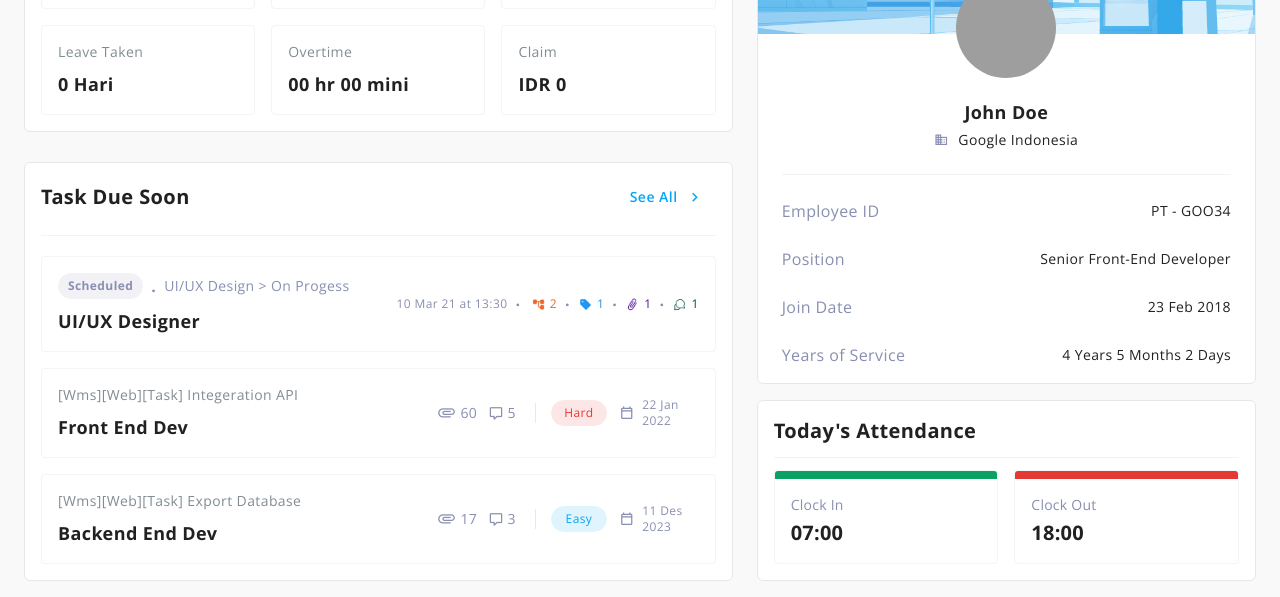
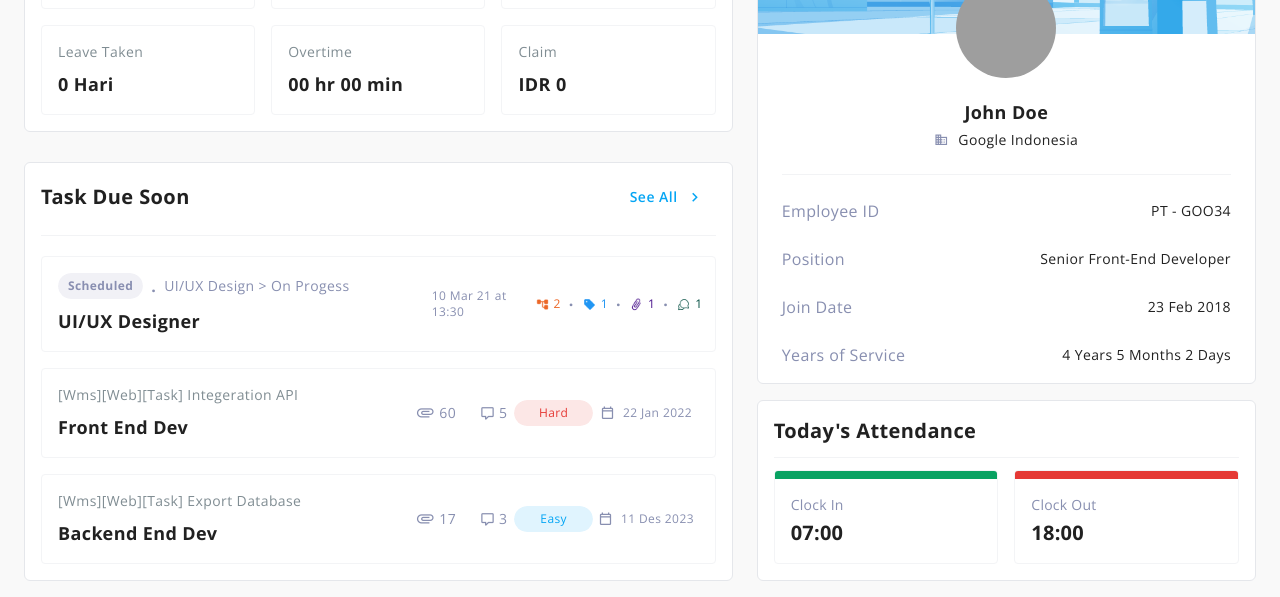
Before and after one commit to rogersovich/vue3-vuetify-vite-ts-starter, a Vue app: page /dashboard in a window 1280 px wide. Both pictures are taken after a click on the element 378 px from the left and 590 px from the top of the page. Shown: the part 283-880 px from the top of the page. Built offline with nearby package versions, Linux system fonts and the light colour scheme; grey boxes are pictures that could not be loaded.

Commit message:
update task responsive

```diff
--- a/src/constant/dashboard.ts
+++ b/src/constant/dashboard.ts
@@ -21,7 +21,7 @@ export const SUMMARY = [
   },
   {
     title: 'Overtime',
-    subtitle: `00 hr 00 mini`,
+    subtitle: `00 hr 00 min`,
   },
   {
     title: 'Claim',
--- a/src/views/dashboard/home/components/TaskScheduled.vue
+++ b/src/views/dashboard/home/components/TaskScheduled.vue
@@ -19,6 +19,7 @@ const task = toRef(props, 'task');
 const emits = defineEmits(['selected']);
 
 // Breakpoints
+// eslint-disable-next-line no-unused-vars
 const { mobile } = useDisplay();
 
 /** Config Store */
@@ -35,7 +36,7 @@ const configStore = useConfig();
       @click="emits('selected', { title: task.title, status: 'scheduled' })"
     >
       <div class="grid-12 tw-items-center tw-gap-2">
-        <div class="tw-col-span-12 md:tw-col-span-7">
+        <div class="tw-col-span-12 md:tw-col-span-6">
           <div class="tw-text-[#808D93] tw-text-sm">
             {{ task.title }}
           </div>
@@ -45,10 +46,10 @@ const configStore = useConfig();
             {{ task.subtitle }}
           </div>
         </div>
-        <div class="tw-col-span-12 md:tw-col-span-5">
-          <div class="grid-12 tw-items-center tw-gap-3">
+        <div class="tw-col-span-12 md:tw-col-span-6">
+          <div class="grid-12 tw-items-center tw-gap-3 md:tw-gap-0">
             <div
-              class="tw-col-span-4 fc tw-gap-4 md:tw-gap-0 md:tw-justify-between"
+              class="md:tw-col-start-2 tw-col-span-4 fcc tw-gap-4 md:tw-gap-6"
             >
               <div class="fcs tw-gap-2 md:tw-gap-1">
                 <v-icon icon="mdi-attachment" color="primary-200" :size="20" />
@@ -67,9 +68,6 @@ const configStore = useConfig();
                 </div>
               </div>
             </div>
-            <div v-if="!mobile" class="tw-col-span-1 fcc">
-              <v-divider vertical class="tw-opacity-90 tw-h-5 tw-ml-1" />
-            </div>
             <div class="tw-col-span-3 fcc">
               <v-chip
                 :size="'small'"
@@ -80,7 +78,7 @@ const configStore = useConfig();
               </v-chip>
             </div>
             <div class="tw-col-span-4">
-              <div class="fcs tw-gap-2">
+              <div class="fcc tw-gap-2">
                 <v-icon
                   :size="15"
                   icon="mdi-calendar-blank-outline"
--- a/src/views/dashboard/home/components/TaskUnscheduled.vue
+++ b/src/views/dashboard/home/components/TaskUnscheduled.vue
@@ -67,17 +67,20 @@ const iconSize = mobile.value ? 18 : 15;
         <div class="tw-col-span-12 md:tw-col-span-6">
           <div class="grid-12 tw-items-center tw-gap-0">
             <div
-              class="tw-col-span-5 md:tw-col-span-6 fc md:tw-justify-center tw-gap-2"
+              class="tw-col-span-5 md:tw-col-start-3 md:tw-col-span-4 fc md:tw-justify-center tw-gap-2"
             >
               <div class="tw-text-[12.5px] md:tw-text-xs text-primary-200">
                 {{ task.date_created }}
               </div>
-              <div class="text-primary-200 tw-font-bold tw-text-base tw-mb-2">
+              <div
+                v-if="mobile"
+                class="text-primary-200 tw-font-bold tw-text-base tw-mb-2"
+              >
                 .
               </div>
             </div>
             <div
-              class="tw-col-span-7 md:tw-col-span-6 fc tw-justify-start md:tw-justify-end tw-gap-2"
+              class="tw-col-span-7 md:tw-col-span-6 fc tw-justify-start md:tw-justify-center tw-gap-2"
             >
               <div class="fcs tw-gap-1 md:tw-gap-1">
                 <v-img :src="BranchIcon" :width="iconSize" :height="iconSize" />
```
